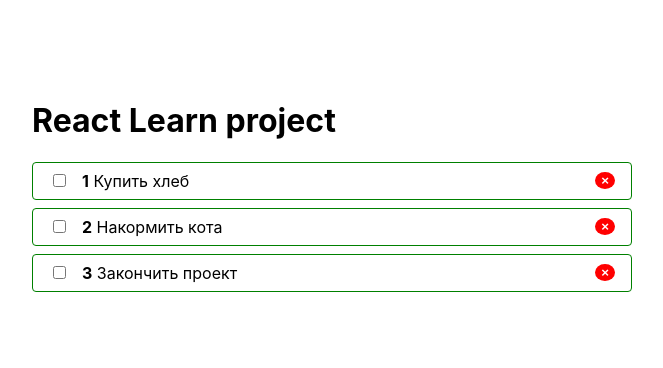
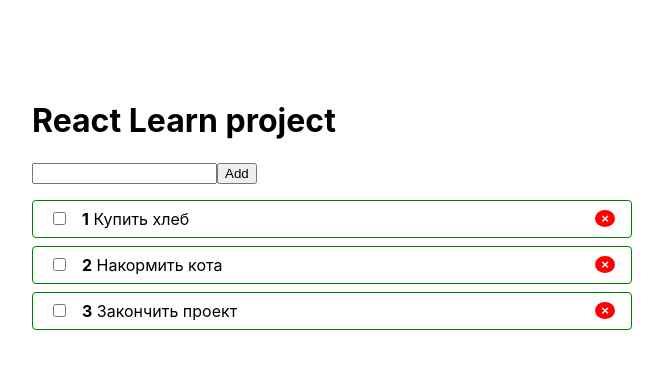
Before and after one commit to Ivan583/first-react, a React (Create React App) app: page / in a window 1280 px wide. Shown: the top 368 px of the page, without its empty margins (308-971 px from the left). Built offline with nearby package versions, Linux system fonts and the light colour scheme.

Commit message:
Добавление элемента списка

```diff
--- a/src/App.jsx
+++ b/src/App.jsx
@@ -1,6 +1,7 @@
 import React from "react";
 import TodoList from "./Todo/TodoList";
 import Context from './context';
+import AddTodo from "./Todo/AddTodo";
 
 function App() {
   const [todos, setTodos] = React.useState([
@@ -24,10 +25,19 @@
     setTodos(todos.filter(todo => todo.id !== id));
   }
 
+  function addTodo(title) {
+    setTodos(todos.concat([{
+      title,
+      id: Date.now(),
+      completed: false
+    }]))
+  }
+
   return (
     <Context.Provider value={{ removeTask }}>
       <div className="wrapper">
         <h1>React Learn project </h1>
+        <AddTodo onCreate={addTodo} />
         {todos.length ? <TodoList tasks={todos} onToggle={toggleTask} /> : <p>No tasks.</p>}
       </div>
     </Context.Provider>
--- /dev/null
+++ b/src/Todo/AddTodo.jsx
@@ -0,0 +1,27 @@
+import React, { useState } from 'react';
+import PropTypes from "prop-types";
+
+function AddTodo({ onCreate }) {
+    const [value, setValue] = useState('');
+
+    function submitHandler(event) {
+        event.preventDefault()
+
+        if (value.trim()) {
+            onCreate(value)
+        }
+    }
+
+    return (
+        <form style={{ marginBottom: '1rem' }} onSubmit={submitHandler}>
+            <input value={value} onChange={event => setValue(event.target.value)} />
+            <button type="submit"> Add </button>
+        </form>
+    )
+}
+
+AddTodo.propTypes = {
+    onCreate: PropTypes.func.isRequired
+}
+
+export default AddTodo
```
